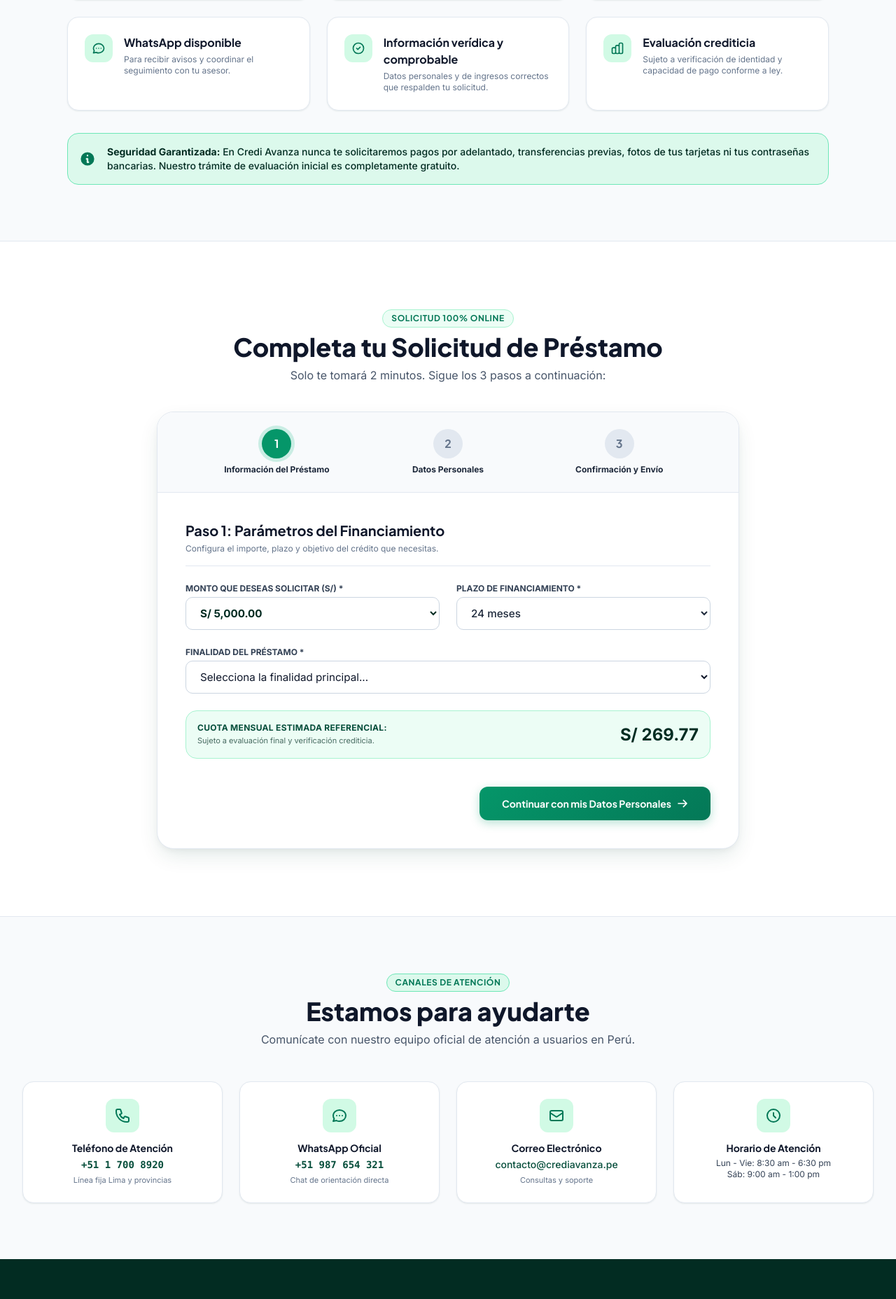
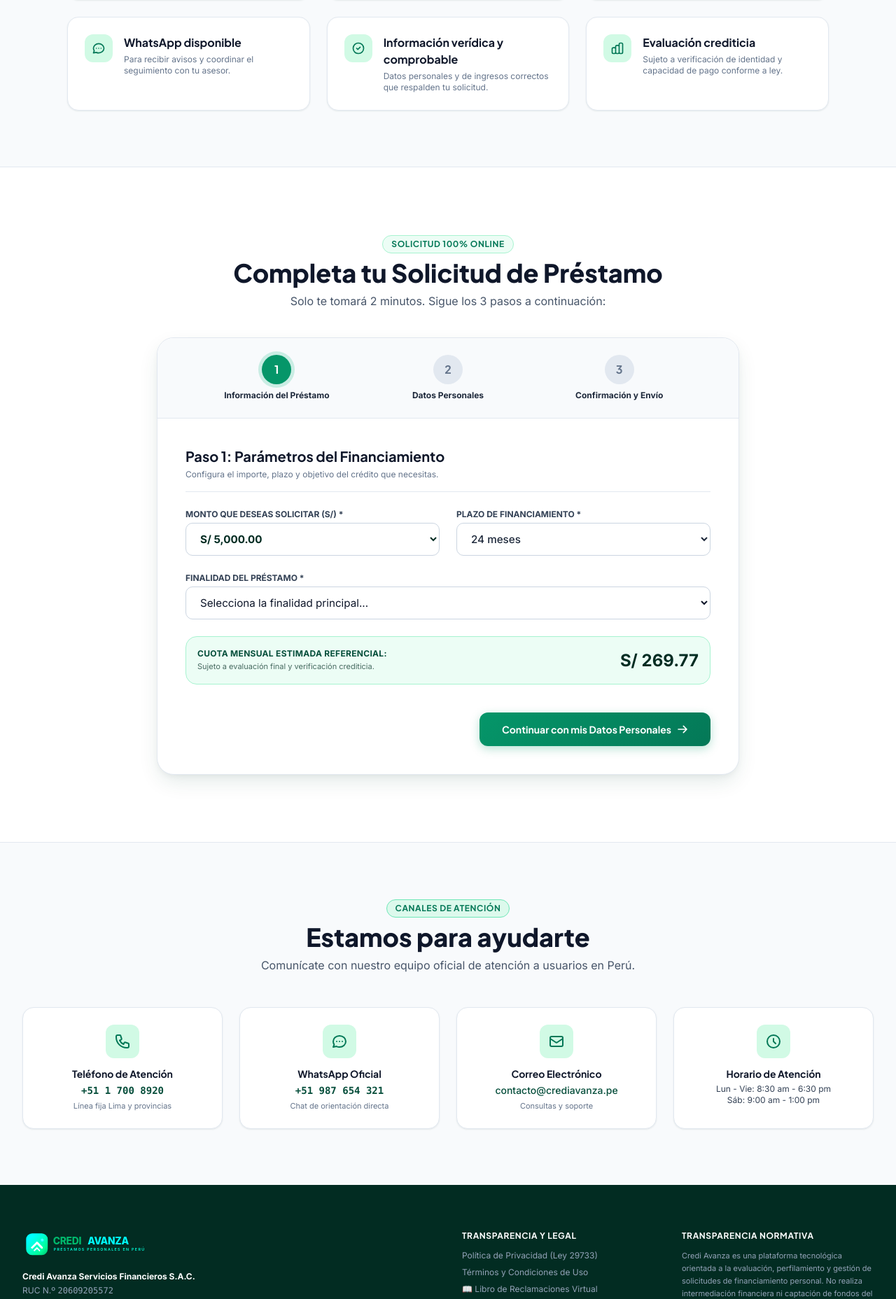
Before and after one commit to perezjafet254-maker/credi-avanza, a Python web app: template templates/index.html in a window 1280 px wide. Shown: the part 3489-5345 px from the top of the page at 70% size. Run offline with Jinja, Linux system fonts and the light colour scheme; the template is opened without the code that fills it, so the values that code supplies are empty.

Commit message:
modificacion pagina principal solo texto
solo textual

```diff
--- a/templates/index.html
+++ b/templates/index.html
@@ -599,15 +599,6 @@
 
         </div>
 
-        <!-- Banner de Seguridad -->
-        <div class="mt-8 p-4 bg-emerald-100/70 border border-emerald-300 rounded-2xl flex items-center gap-4 text-emerald-900">
-          <svg class="w-6 h-6 text-emerald-700 shrink-0" fill="currentColor" viewBox="0 0 20 20">
-            <path fill-rule="evenodd" d="M18 10a8 8 0 11-16 0 8 8 0 0116 0zm-7-4a1 1 0 11-2 0 1 1 0 012 0zM9 9a1 1 0 000 2v3a1 1 0 001 1h1a1 1 0 100-2v-3a1 1 0 00-1-1H9z" clip-rule="evenodd"/>
-          </svg>
-          <p class="text-xs sm:text-sm font-medium">
-            <strong>Seguridad Garantizada:</strong> En Credi Avanza nunca te solicitaremos pagos por adelantado, transferencias previas, fotos de tus tarjetas ni tus contraseñas bancarias. Nuestro trámite de evaluación inicial es completamente gratuito.
-          </p>
-        </div>
 
       </div>
     </section>
@@ -1183,7 +1174,7 @@
           </div>
           <p class="text-xs text-slate-400 max-w-md leading-relaxed">
             <strong class="text-white cfg-razon">Credi Avanza Servicios Financieros S.A.C.</strong><br>
-            RUC N.º <span class="cfg-ruc font-mono">20608945123</span><br>
+            RUC N.º <span class="cfg-ruc font-mono">20609205572</span><br>
             Domicilio: <span class="cfg-direccion">Av. Víctor Andrés Belaúnde 147, San Isidro, Lima - Perú</span>
           </p>
           <div class="flex items-center gap-4 text-xs text-slate-400 pt-1">
```
